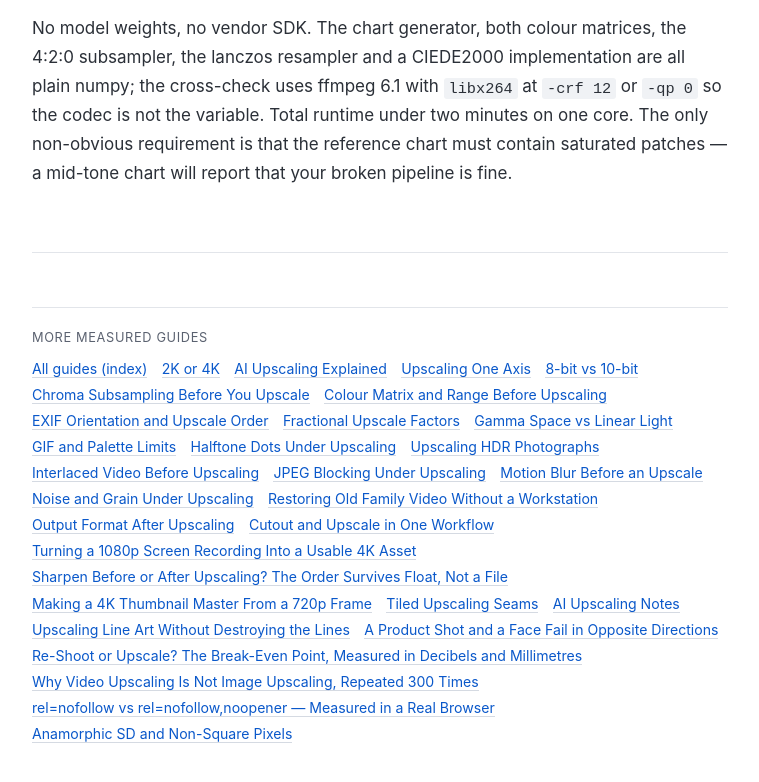
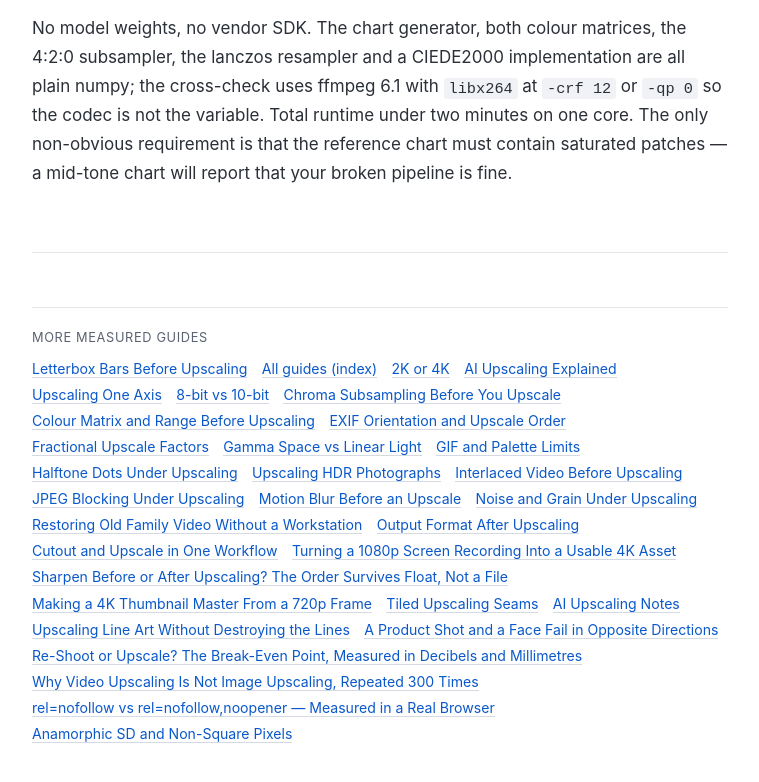
Before and after one commit to celticgemini001/upgolab-color-matrix-and-range, a plain HTML site: page index.html in a window 1280 px wide. Shown: the part 10935-11717 px from the top of the page, without its empty margins (260-1019 px from the left). Drawn offline with Linux system fonts and the light colour scheme.

Commit message:
nav: link letterbox-before-upscale

```diff
--- a/index.html
+++ b/index.html
@@ -450,6 +450,7 @@ report that your broken pipeline is fine.</p>
 <nav class="sisternav" aria-label="More measured upscaling guides">
 <p>More measured guides</p>
 <ul>
+  <li><a href="https://celticgemini001.github.io/upgolab-letterbox-before-upscale/">Letterbox Bars Before Upscaling</a></li>
   <li><a href="https://celticgemini001.github.io/upgolab-tools/">All guides (index)</a></li>
   <li><a href="https://celticgemini001.github.io/upgolab-2k-vs-4k-decision/">2K or 4K</a></li>
   <li><a href="https://celticgemini001.github.io/upgolab-ai-upscaler-guide/">AI Upscaling Explained</a></li>
```
